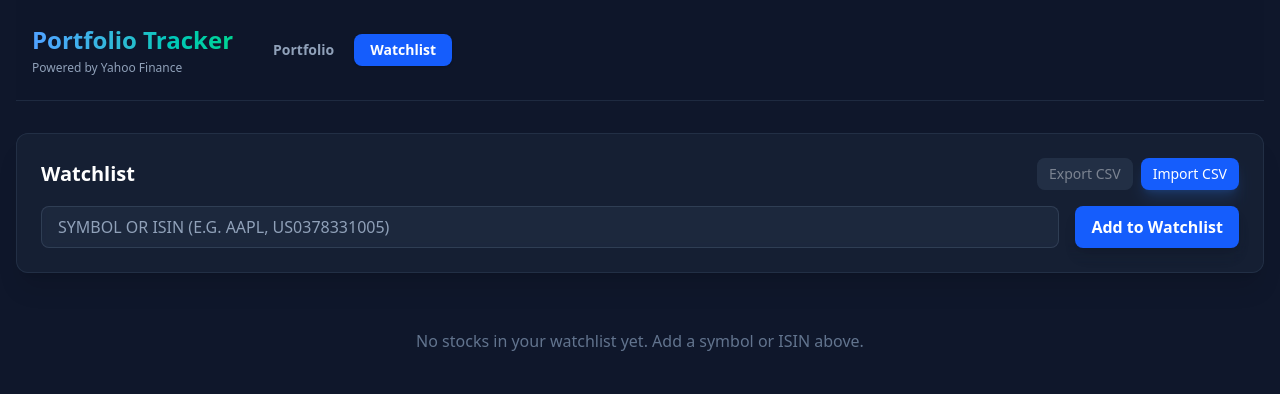
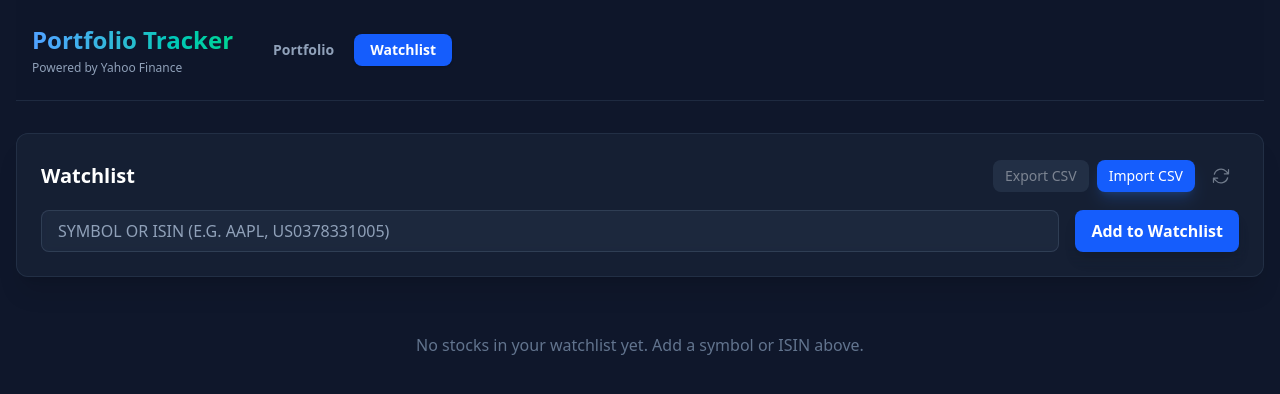
Before and after one commit to ammarnajjar/portfolio, a React (Vite) app: page / in a window 1280 px wide. Both pictures are taken after a click on the button "Watchlist". Shown: the top 394 px of the page. Built offline with nearby package versions, Linux system fonts and the light colour scheme.

Commit message:
feat(watchlist): add Refresh All button to update all stocks at once

```diff
--- a/src/watchlist/WatchlistView.tsx
+++ b/src/watchlist/WatchlistView.tsx
@@ -11,9 +11,10 @@ import {
 import { ISIN_REGEX } from "./watchlist-api";
 
 export const WatchlistView: React.FC = () => {
-  const { items, addItem, removeItem, refreshItem } = useWatchlist();
+  const { items, addItem, removeItem, refreshItem, refreshAll } = useWatchlist();
   const [input, setInput] = useState("");
   const [isAdding, setIsAdding] = useState(false);
+  const [isRefreshingAll, setIsRefreshingAll] = useState(false);
   const [warning, setWarning] = useState<string | null>(null);
   const [success, setSuccess] = useState<string | null>(null);
   const fileInputRef = useRef<HTMLInputElement>(null);
@@ -34,6 +35,15 @@ export const WatchlistView: React.FC = () => {
       setInput("");
     } finally {
       setIsAdding(false);
+    }
+  };
+
+  const handleRefreshAll = async () => {
+    setIsRefreshingAll(true);
+    try {
+      await refreshAll();
+    } finally {
+      setIsRefreshingAll(false);
     }
   };
 
@@ -108,6 +118,27 @@ export const WatchlistView: React.FC = () => {
               className="px-3 py-1.5 bg-blue-600 hover:bg-blue-500 text-white text-sm rounded-lg transition-colors shadow-lg shadow-blue-500/20 disabled:opacity-50 disabled:cursor-not-allowed"
             >
               {isImporting ? "Importing..." : "Import CSV"}
+            </button>
+            <button
+              onClick={handleRefreshAll}
+              disabled={items.length === 0 || isImporting}
+              className={`p-2 rounded-full hover:bg-white/10 transition-colors disabled:opacity-50 disabled:cursor-not-allowed ${isRefreshingAll ? "animate-spin" : ""}`}
+              title="Refresh All"
+            >
+              <svg
+                xmlns="http://www.w3.org/2000/svg"
+                fill="none"
+                viewBox="0 0 24 24"
+                strokeWidth={1.5}
+                stroke="currentColor"
+                className="w-5 h-5 text-slate-300"
+              >
+                <path
+                  strokeLinecap="round"
+                  strokeLinejoin="round"
+                  d="M16.023 9.348h4.992v-.001M2.985 19.644v-4.992m0 0h4.992m-4.993 0 3.181 3.183a8.25 8.25 0 0 0 13.803-3.7M4.031 9.865a8.25 8.25 0 0 1 13.803-3.7l3.181 3.182m0-4.991v4.99"
+                />
+              </svg>
             </button>
             <input
               ref={fileInputRef}
--- a/src/watchlist/watchlist-store.tsx
+++ b/src/watchlist/watchlist-store.tsx
@@ -139,8 +139,12 @@ export const WatchlistProvider: React.FC<{ children: React.ReactNode }> = ({
     }
   };
 
+  const refreshAll = async () => {
+    await Promise.all(itemsRef.current.map((it) => refreshItem(it.id)));
+  };
+
   return (
-    <WatchlistContext.Provider value={{ items, addItem, removeItem, refreshItem }}>
+    <WatchlistContext.Provider value={{ items, addItem, removeItem, refreshItem, refreshAll }}>
       {children}
     </WatchlistContext.Provider>
   );
--- a/src/watchlist/watchlist-types.ts
+++ b/src/watchlist/watchlist-types.ts
@@ -60,4 +60,5 @@ export interface WatchlistState {
   addItem: (input: string) => Promise<void>;
   removeItem: (id: string) => void;
   refreshItem: (id: string) => Promise<void>;
+  refreshAll: () => Promise<void>;
 }
```
Also changed, not shown: 1 other file (tests, documents, lock files or other folders).
